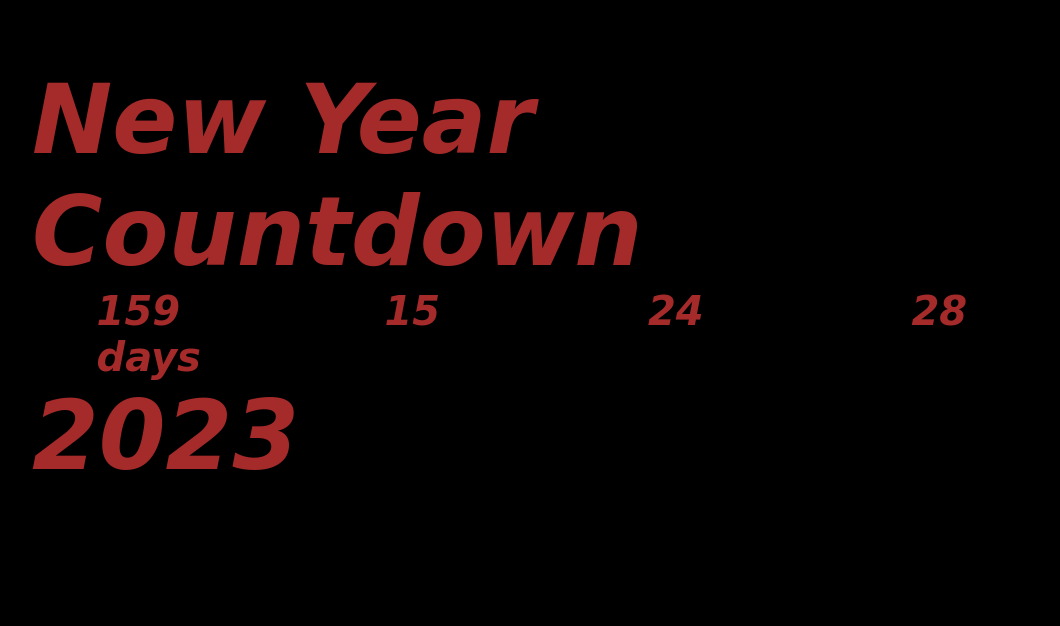
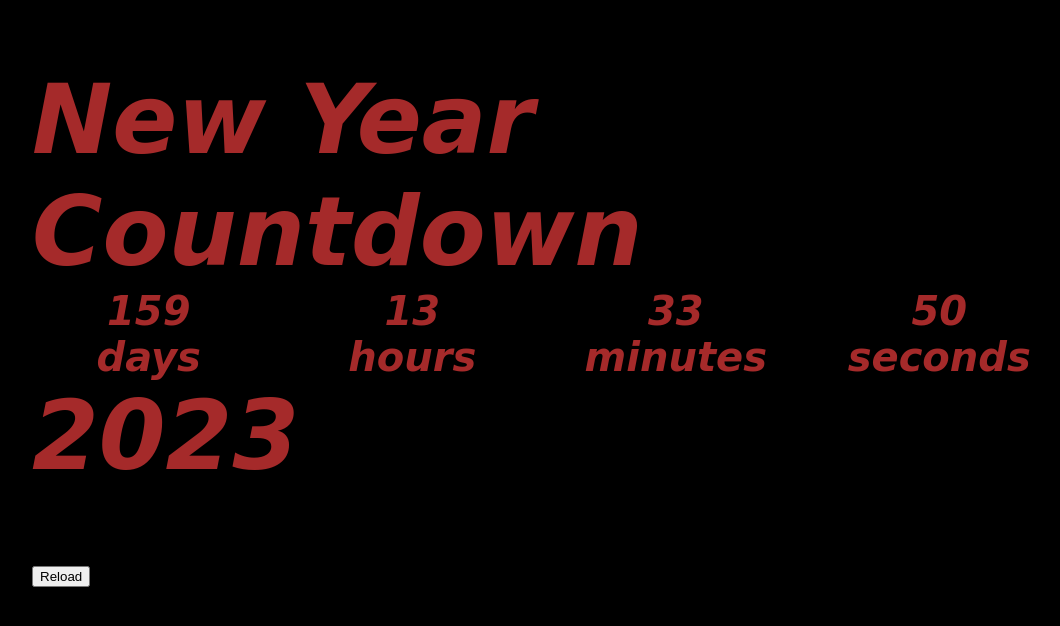
Before and after one commit to Linika-N/CountDown_Timer, a plain HTML site: page index.html in a window 1280 px wide. Shown: the whole page, without its empty margins (96-1156 px from the left). Drawn offline with Linux system fonts and the light colour scheme; a web font is replaced by a local one.

Commit message:
first version is ready

```diff
--- a/app.js
+++ b/app.js
@@ -1,23 +1,23 @@
 let today=new Date()
 let new_year=new Date(2023,0,1,00)
-let result
 let _second = 1000;
 let _minute = _second * 60;
 let _hour = _minute * 60;
 let _day = _hour * 24;
 
-let day,hours,minutes,seconds
+let days,hours,minutes,seconds,result
 
 
 result=new_year-today
 
 
-day=Math.floor(result/_day)
+days=Math.floor(result/_day)
+hours=Math.floor(result%_day/_hour)
+minutes=Math.floor(result%_day%_hour/_minute)
+seconds=Math.floor(result%_day%_hour%_minute/_second)
 
 
-console.log(days)
-console.log(today)
-console.log(new_year)
-console.log(day)
-
-document.getElementById("days").innerHTML= `${day} <br> days`
+document.getElementById("days").innerHTML= `${days} <br> days`
+document.getElementById("hours").innerHTML= `${hours} <br> hours`
+document.getElementById("minutes").innerHTML= `${minutes} <br> minutes`
+document.getElementById("seconds").innerHTML= `${seconds} <br> seconds`
--- a/index.html
+++ b/index.html
@@ -16,14 +16,15 @@
             New Year Countdown
         </div>
         <div class="counter">
-            <div class="days" id="days"></div>
-            <div class="hours">15</div>
-            <div class="minutes">24</div>
-            <div class="seconds">28</div>
+            <div id="days"></div>
+            <div id="hours"></div>
+            <div id="minutes"></div>
+            <div id="seconds"></div>
         </div>
         <div class="new_year">
             2023
         </div>
+        <button onclick="location.reload()">Reload</button>
     </div>
     <script src="app.js"></script>
 </body>
--- a/style.css
+++ b/style.css
@@ -26,5 +26,7 @@ body{
     display: grid;
     grid-template-columns: repeat(4,1fr);
     gap: 30px;
-    justify-items: center;
 }
+.counter div{
+    text-align: center;
+}
```
